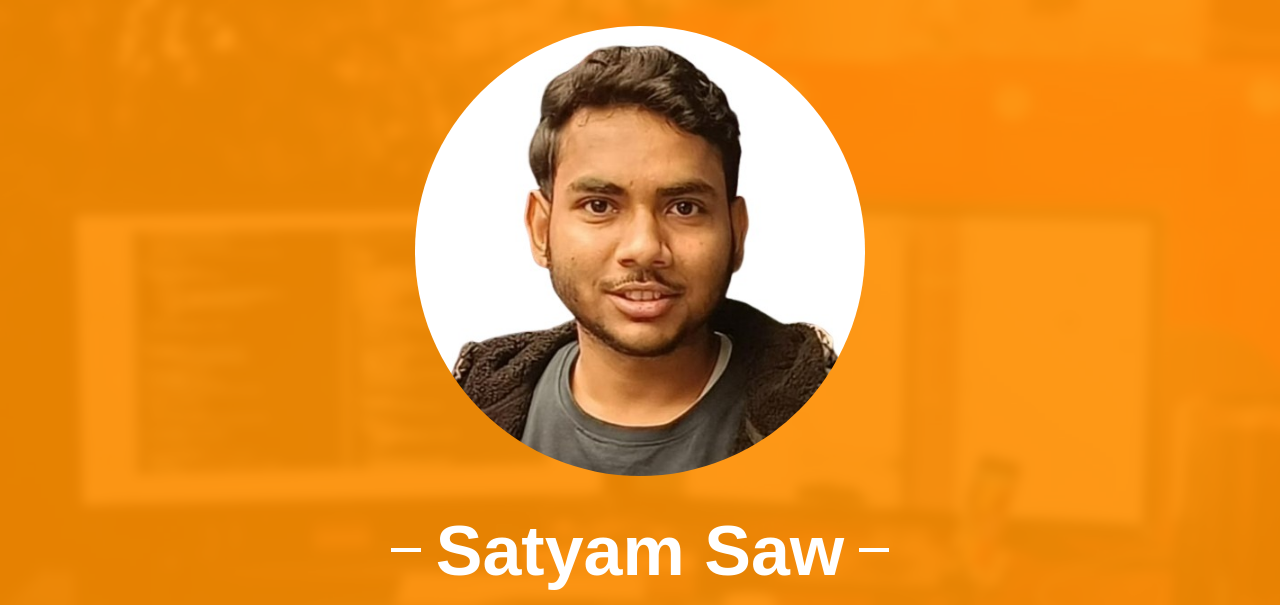
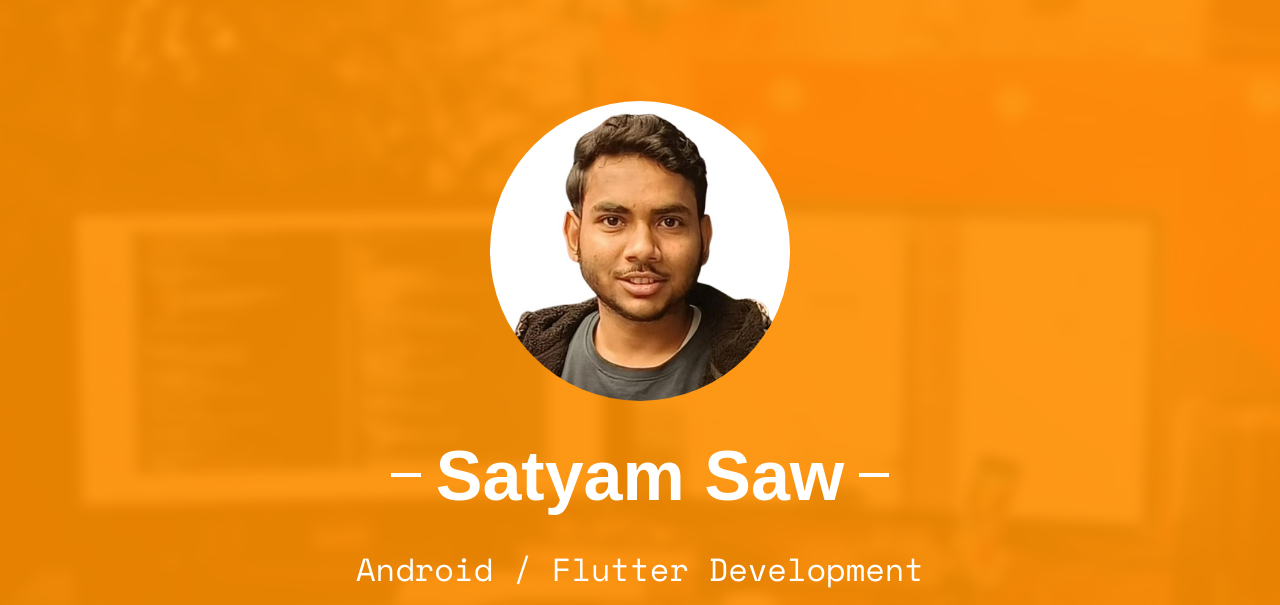
Before and after one commit to stymsaw/portfolio-website, a plain HTML site: page index.html in a window 1280 px wide. Shown: the top 605 px of the page. Drawn offline with nearby package versions, Linux system fonts and the light colour scheme; some packages are replaced by stand-ins of ours; no server answers; files whose address does not match are found by name.

Commit message:
second commit

```diff
--- a/css/style.css
+++ b/css/style.css
@@ -216,8 +216,8 @@ h1, h2, h3, h4, h5, h6, figure {
   background-position: center center;
   background-repeat: no-repeat;
   position: relative;
-  height: 450px;
-  width: 450px;
+  height: 300px;
+  width: 300px;
   margin: 0 auto;
   margin-bottom: 30px;
   -webkit-border-radius: 50%;
@@ -371,13 +371,13 @@ h1, h2, h3, h4, h5, h6, figure {
   display: -moz-inline-stack;
   display: inline-block;
   zoom: 1;
-  *display: inline;
+  /* display: inline; */
 }
 .fh5co-social-icons li a {
   display: -moz-inline-stack;
   display: inline-block;
   zoom: 1;
-  *display: inline;
+  /* display: inline; */
   color: #FF9000;
   padding-left: 10px;
   padding-right: 10px;
@@ -396,13 +396,13 @@ h1, h2, h3, h4, h5, h6, figure {
   display: -moz-inline-stack;
   display: inline-block;
   zoom: 1;
-  *display: inline;
+  /* *display: inline; */
 }
 #fh5co-about .fh5co-social-icons li a {
   display: -moz-inline-stack;
   display: inline-block;
   zoom: 1;
-  *display: inline;
+  /* *display: inline; */
   color: #fff;
   background: #2F3C4F;
   padding: 10px 10px 2px 10px;
```
